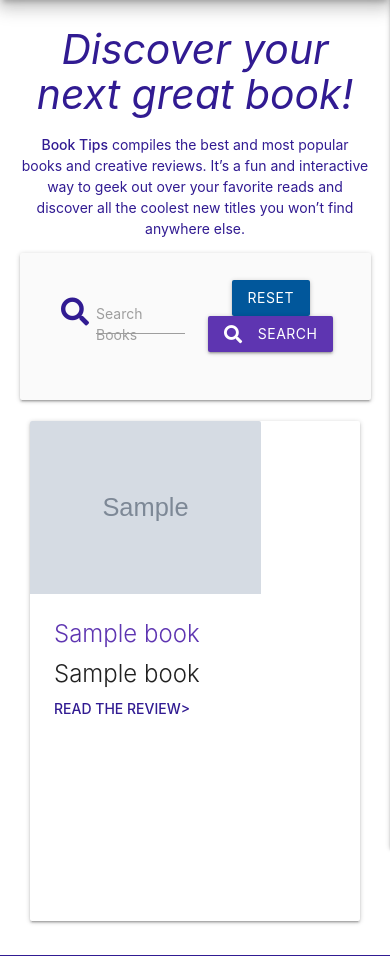
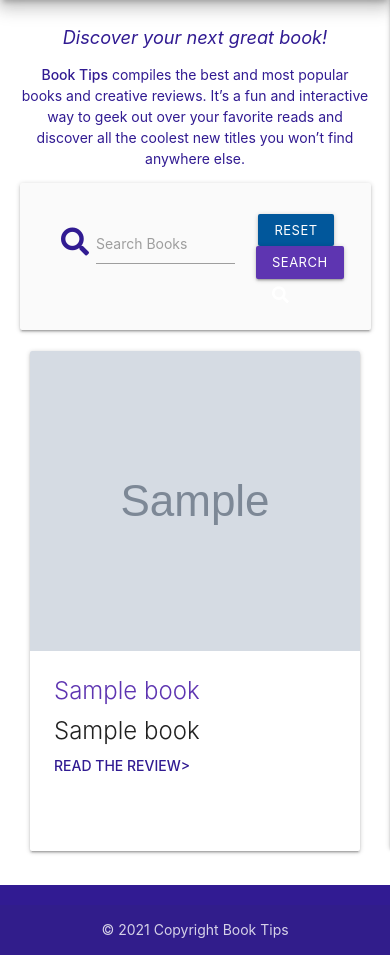
Before and after one commit to emusat2021/Booktips, a Flask app: page / in a window 390 px wide. Shown: the part 56-1012 px from the top of the page. Run offline with Flask 2, Linux system fonts and the light colour scheme; grey boxes marked "Sample" are stand-in pictures; a database or web service that is not in the repository returns one stand-in record (values such as "Sample title"); some libraries are stand-ins or nearby versions.

Commit message:
Change templates to be responsive

```diff
--- a/static/css/style.css
+++ b/static/css/style.css
@@ -21,9 +21,43 @@ main {
 }
 
 /* Media Queries */
-@media only screen and (min-width: 768px) {
+/* mobile */
+@media only screen and (min-width: 200px) {
+  .img-custom {
+    width: 20%;
+    height: 20%;
+  }
+  h3, h5 {
+    font-size: 1.3rem;
+  }
+}
+@media only screen and (min-width: 320px) {
+  .img-custom {
+    width: 100%;
+    height: 100%;
+  }
+  h3, h5 {
+    font-size: 1.3rem;
+  }
+}
+/* tablet */
+@media only screen and (min-width: 780px) {
   .img-custom {
     width: 50%;
     height: auto;
   }
 }
+/* laptop */
+@media only screen and (min-width: 1200px) {
+  .img-custom {
+    width: 50%;
+    height: auto;
+  }
+}
+/* desktop */
+@media only screen and (min-width: 1600px) {
+  .img-custom {
+    width: 50%;
+    height: auto;
+  }
+}
--- a/templates/action_book.html
+++ b/templates/action_book.html
@@ -58,16 +58,16 @@ Edit Book
                   <div class="col s12 center-align">
                     <!-- cancel button -->
                     {% if source_route == "add" %}
-                    <button type="submit" id="add" name="add" class="btn-large deep-purple darken-4 text-shadow">
+                    <button type="submit" id="add" name="add" class="btn-small deep-purple darken-4 text-shadow">
                       Add <i class="fas fa-plus right"></i>
                     </button>
                     {% endif %}
                     {% if source_route == "edit" %}
-                    <button type="submit" id="edit" name="edit" class="btn-large deep-purple darken-4 text-shadow">
+                    <button type="submit" id="edit" name="edit" class="btn-small deep-purple darken-4 text-shadow">
                       SAVE <i class="fas fa-save right"></i>
                     </button>
                     {% endif %}
-                    <button type="reset" id="reset" name="reset" class="btn-large light-blue darken-4 text-shadow">
+                    <button type="reset" id="reset" name="reset" class="btn-small light-blue darken-4 text-shadow">
                       RESET
                     </button>
                   </div>
--- a/templates/books.html
+++ b/templates/books.html
@@ -15,12 +15,12 @@
                 <input type="text" name="query" id="query" minlength="3" class="validate" required>
                 <label for="query">Search Books</label>
             </div>
-            <div class="col s12 m4">
-                <button type="reset" class="s3 light-blue darken-4 btn text-shadow">
+            <div class="col s4 m4">
+                <button type="reset" class="btn-small light-blue darken-4 btn text-shadow">
                     Reset
                 </button>
-                <button type="submit" class="s3 deep-purple darken-1 btn text-shadow">
-                    <i class="fas fa-search left"></i> Search
+                <button type="submit" class="btn-small deep-purple darken-1 btn text-shadow">Search
+                    <i class="small fas fa-search left"></i>
                 </button>
             </div>
         </div>
```
Also changed, not shown: templates/book_view.html (+13 -8 lines).
